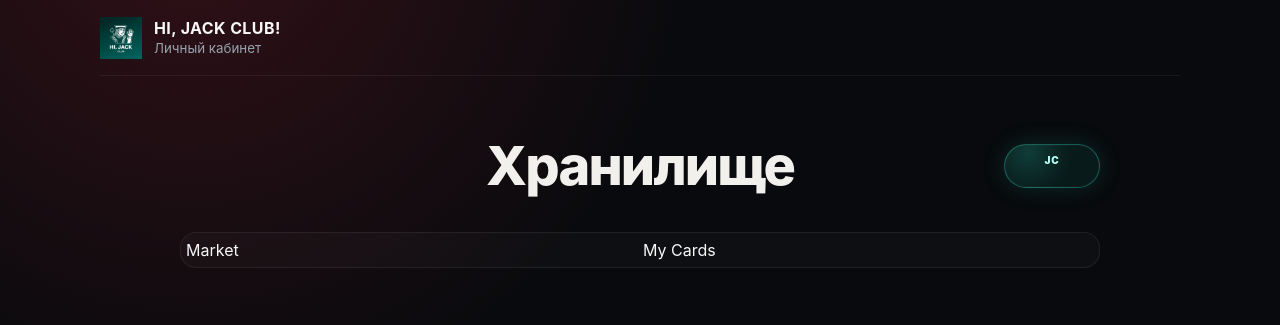
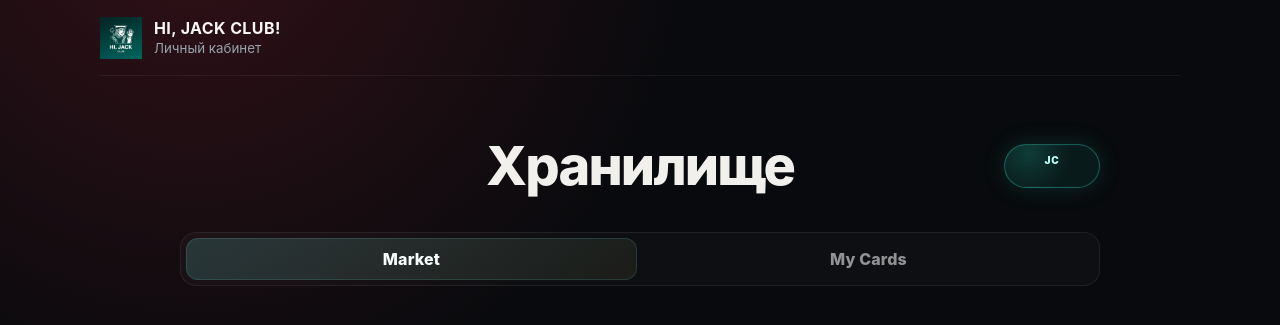
Before and after one commit to AIestimGRO/hi-jack-admin-helper-mvp, a FastAPI app: template app/templates/member_vault_fast.html in a window 1280 px wide. Shown: the top 325 px of the page. Run offline with FastAPI, Linux system fonts and the light colour scheme; the template is opened without the code that fills it, so the values that code supplies are empty; parts of the project's set-up code (start-up, migrations or seed data) failed here and were passed over.

Commit message:
style: support server-rendered Hi Store tabs

```diff
--- a/app/static/css/member-performance.css
+++ b/app/static/css/member-performance.css
@@ -24,6 +24,40 @@
   font-size: 10px;
 }
 
+.member-app-page[data-performance-render="server"] .store-tabs a {
+  min-height: 42px;
+  display: flex;
+  align-items: center;
+  justify-content: center;
+  gap: 6px;
+  border: 0;
+  border-radius: 12px;
+  background: transparent;
+  color: rgba(255,255,255,.55);
+  font-weight: 800;
+  letter-spacing: .01em;
+  text-decoration: none;
+}
+
+.member-app-page[data-performance-render="server"] .store-tabs a.active {
+  background: linear-gradient(145deg, rgba(93,217,207,.19), rgba(215,182,106,.08));
+  color: #f5fffe;
+  box-shadow: inset 0 0 0 1px rgba(93,217,207,.16);
+}
+
+.member-app-page[data-performance-render="server"] .store-tabs a span {
+  min-width: 18px;
+  height: 18px;
+  display: inline-grid;
+  place-items: center;
+  padding: 0 5px;
+  border-radius: 999px;
+  background: rgba(93,217,207,.16);
+  color: #dffffb;
+  font-size: 10px;
+  line-height: 1;
+}
+
 .vault-catalog-pager {
   display: flex;
   align-items: center;
```
